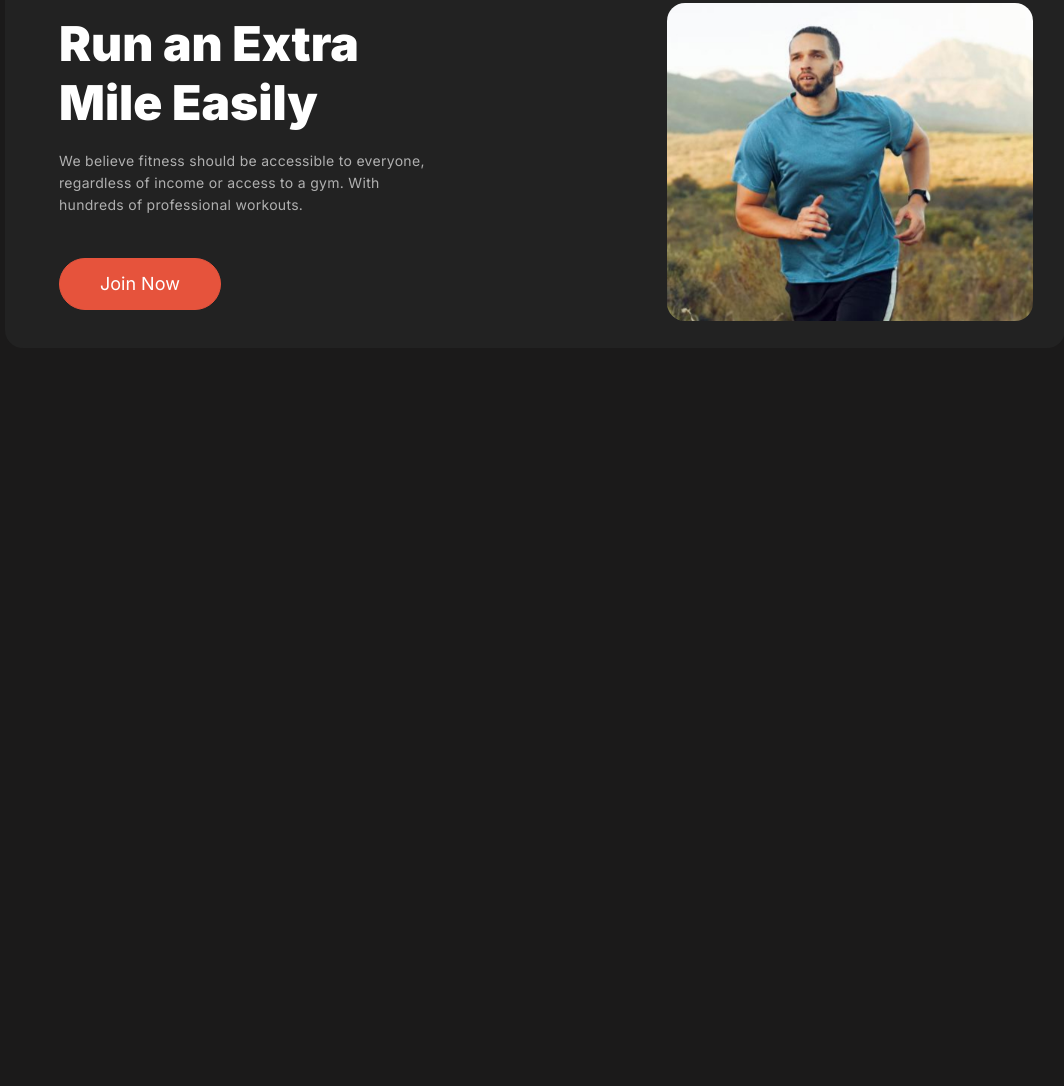
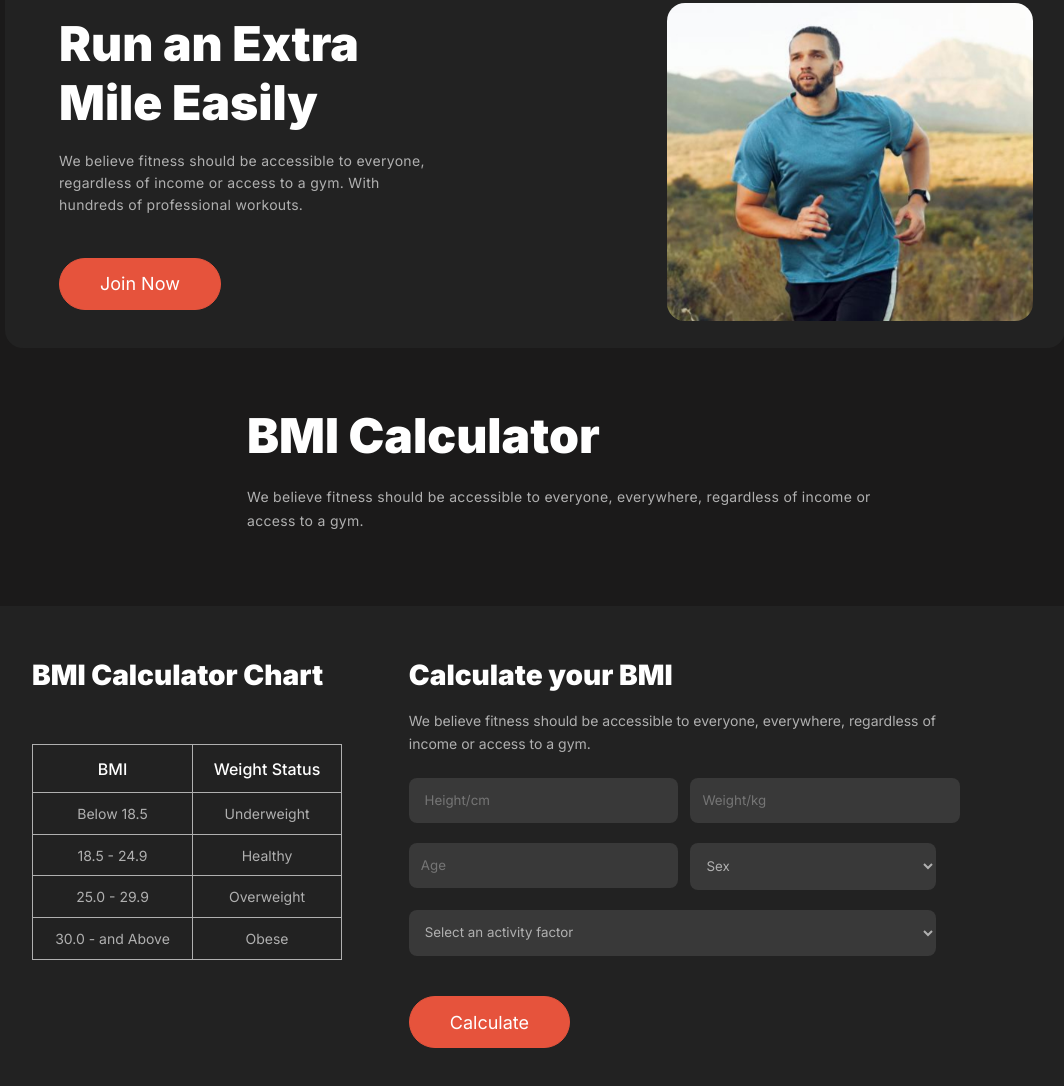
Before and after one commit to maahi-hue/assignment-2, a plain HTML site: page index.html in a window 1280 px wide. Shown: the part 1494-2580 px from the top of the page, without its empty margins (153-1217 px from the left). Before the commit the page ends 1842 px from the top, so only its background shows below. Drawn offline with Linux system fonts and the light colour scheme; a web font is replaced by a local one.

Commit message:
added section-5

```diff
--- a/index.html
+++ b/index.html
@@ -137,6 +137,102 @@
         </div>
         <div class="img"></div>
       </section>
+      <section class="section-4">
+        <div class="header-txt">
+          <div class="txt-hdd">BMI Calculator</div>
+          <br />
+          <div class="txt-prr">
+            We believe fitness should be accessible to everyone, everywhere,
+            regardless of income or
+          </div>
+          <div class="txt-prr">access to a gym.</div>
+        </div>
+      </section>
+      <section class="section-5">
+        <div class="container-last">
+          <div class="table">
+            <div class="table-header">BMI Calculator Chart</div>
+            <div class="table-inputs">
+              <table>
+                <tr>
+                  <th>BMI</th>
+                  <th>Weight Status</th>
+                </tr>
+                <tr>
+                  <td>Below 18.5</td>
+                  <td>Underweight</td>
+                </tr>
+                <tr>
+                  <td>18.5 - 24.9</td>
+                  <td>Healthy</td>
+                </tr>
+                <tr>
+                  <td>25.0 - 29.9</td>
+                  <td>Overweight</td>
+                </tr>
+                <tr>
+                  <td>30.0 - and Above</td>
+                  <td>Obese</td>
+                </tr>
+              </table>
+            </div>
+          </div>
+          <div class="form">
+            <div class="form-header">Calculate your BMI</div>
+            <br />
+            <div class="form-txt">
+              We believe fitness should be accessible to everyone, everywhere,
+              regardless of
+            </div>
+            <div class="form-txt">income or access to a gym.</div>
+            <br />
+            <div class="form-inputs">
+              <div class="form__input">
+                <input
+                  type="number"
+                  placeholder=" Height/cm"
+                  class="input__control"
+                  required
+                />
+              </div>
+
+              <div class="form__input">
+                <input
+                  type="number"
+                  placeholder="Weight/kg"
+                  class="input__control"
+                  required
+                />
+              </div>
+              <div class="form__input">
+                <input
+                  type="number"
+                  placeholder="Age"
+                  class="input__control"
+                  required
+                />
+              </div>
+
+              <div class="form__input">
+                <select class="input__control">
+                  <option value="" disabled selected>Sex</option>
+                  <option value="option1">Male</option>
+                  <option value="option2">Female</option>
+                </select>
+              </div>
+            </div>
+            <div class="form__input">
+              <select class="input__control">
+                <option value="" disabled selected>
+                  Select an activity factor
+                </option>
+              </select>
+            </div>
+            <br />
+            <a href="#contact" class="btn2">Calculate</a>
+          </div>
+        </div>
+      </section>
     </main>
     <footer></footer>
   </body>
--- a/style.css
+++ b/style.css
@@ -349,5 +349,101 @@ a {
   letter-spacing: 0.3px;
   margin-bottom: 5px;
 }
+/* ----------------------section-4----------------------- */
+.section-4 {
+  top: 1900px;
+  left: 400px;
+  /* Frame 8 */
+  position: absolute;
+  width: 671px;
+  height: 120px;
+}
+.txt-hdd {
+  color: var(--title-color);
+  font-size: 48px;
+  font-weight: 900;
+}
+.txt-prr {
+  color: var(--text-color);
+  font-size: 14px;
+  font-weight: 400;
+  line-height: 24px;
+  letter-spacing: 0.3px;
+}
+/* -------------------section-5----------------------- */
+.container-last {
+  top: 2100px;
+  background: rgb(34, 34, 34);
+  position: absolute;
+  width: 100%;
+  height: 480px;
+  right: 2px;
+  display: flex;
+  justify-content: space-between;
+}
+.table-header {
+  color: var(--title-color);
+  font-size: 28px;
+  font-weight: 900;
+}
+.table {
+  margin-left: 187px;
+  margin-top: 52px;
+}
+.table-inputs {
+  margin-top: 52px;
+}
+table {
+  width: 310px;
+  height: 216px;
+}
+th {
+  color: var(--title-color);
+  font-size: 16px;
+  font-weight: 500;
+}
+td {
+  color: var(--text-color);
+  font-weight: 400;
+  font-size: 14px;
+  text-align: center;
+}
+table,
+th,
+td {
+  border: 1px solid var(--text-color);
+  border-collapse: collapse;
+}
+.form {
+  margin-right: 189px;
+}
+.form-header {
+  color: var(--title-color);
+  font-size: 28px;
+  font-weight: 900;
+  margin-top: 52px;
+}
+.form-txt {
+  color: var(--text-color);
+  font-size: 14px;
+  font-weight: 400;
+  margin-bottom: 6px;
+}
+.form-inputs {
+  display: grid;
+  grid-template-columns: repeat(2, 1fr);
+  column-gap: 2.25rem;
+}
+
+.input__control {
+  border: none;
+  color: var(--text-color);
+  border-radius: 8px;
+
+  background: rgba(255, 255, 255, 0.1);
+  padding: 0.9rem 0.75rem;
+  width: 100%;
+  margin-bottom: 1.25rem;
+}
 
 /* -------------responsive media query----------------- */
```
